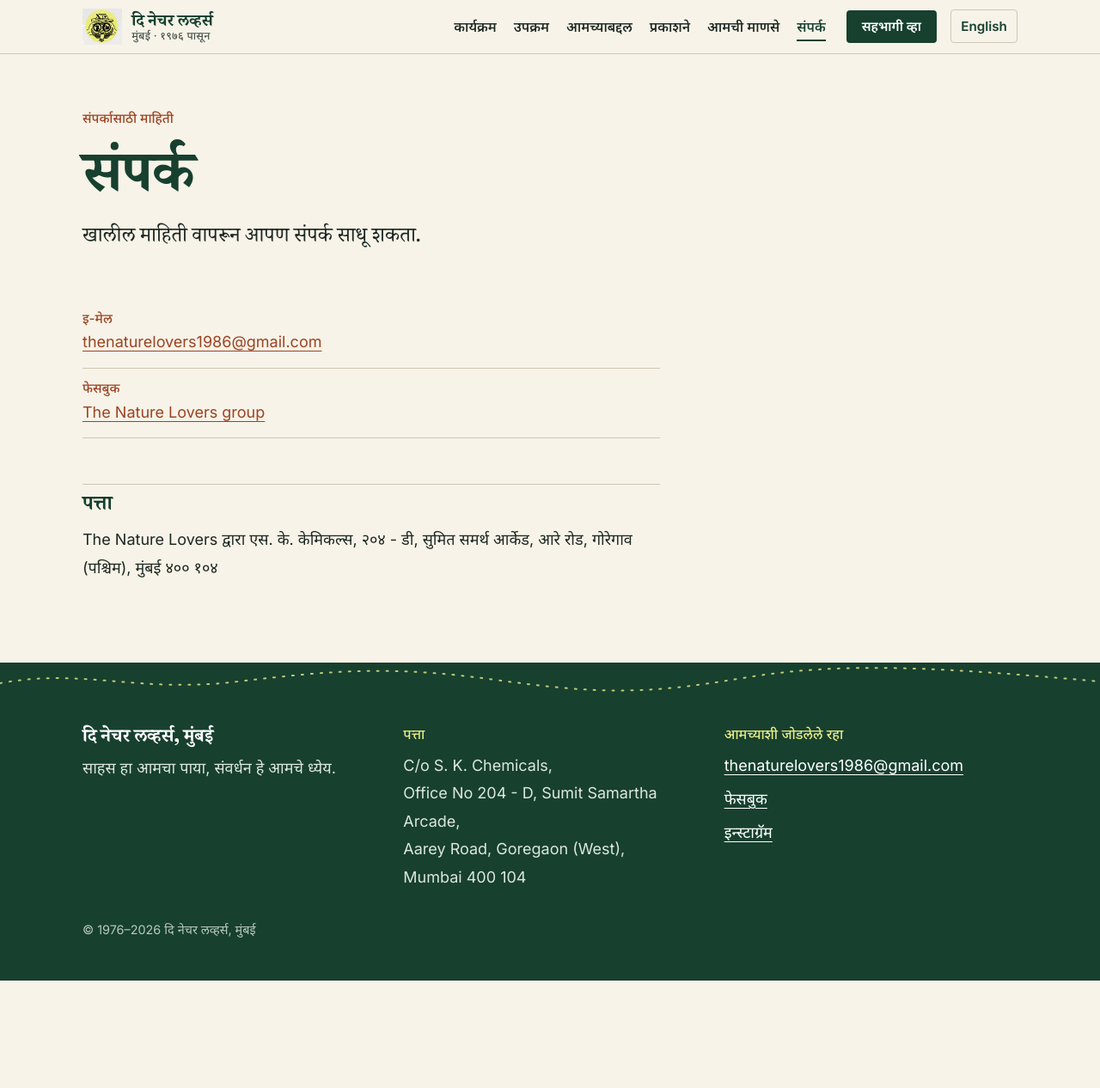
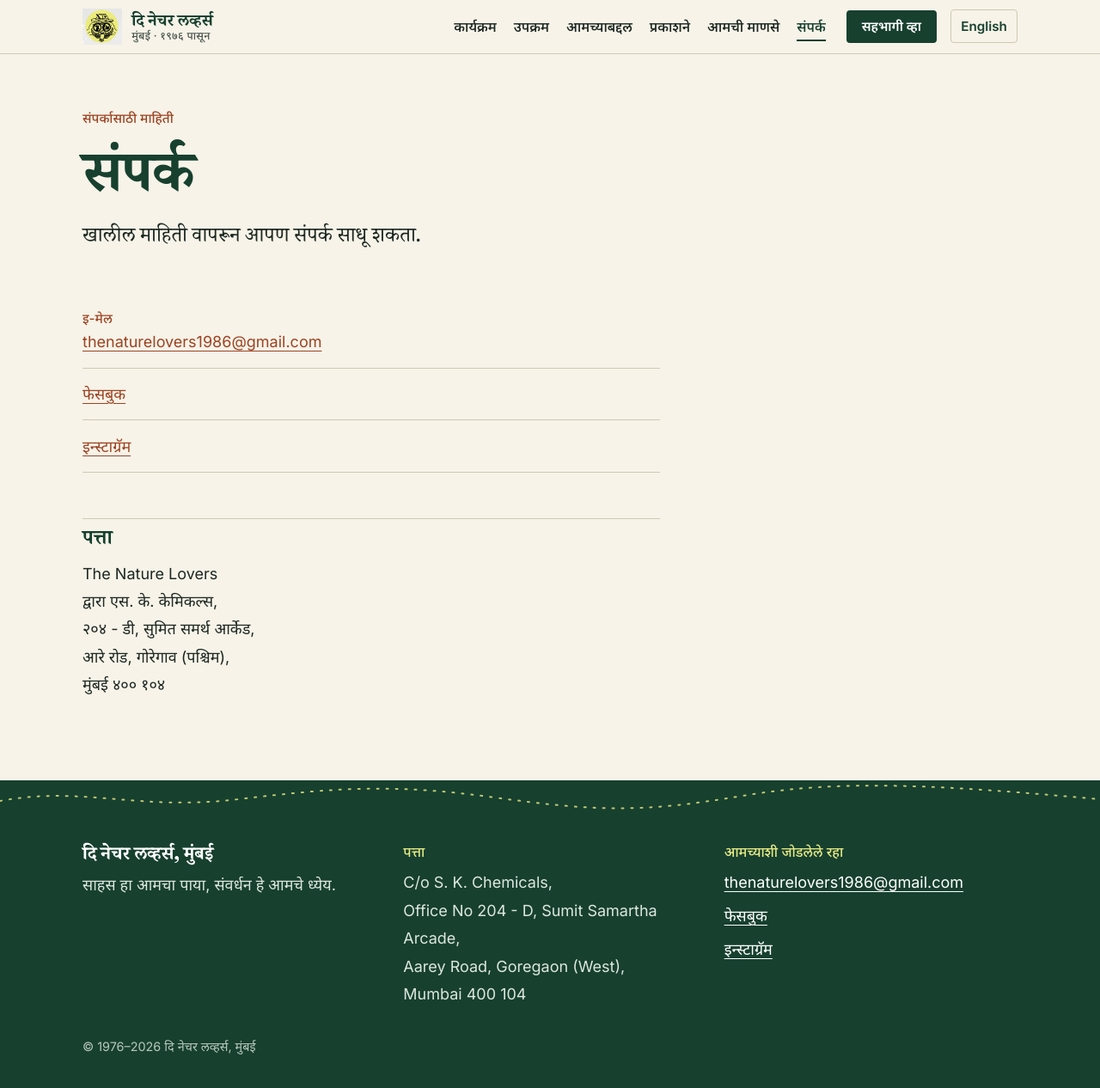
Before and after one commit to thenaturelovers/thenaturelovers.github.io, a Jekyll site: the page built from mr/contact.md, in a window 1280 px wide and 1278 px high. Shown: the top 1266 px of the window at 86% size. Built offline with Jekyll 4.4.1, drawn with Linux system fonts in a browser that asks for light colours.

Commit message:
Fix contact page social links and update Marathi contact page
- Assign t in contact pages so the Facebook/Instagram link text renders
  (page content is rendered before the layout, where t was defined)
- Convert English contact page to HTML
- Update Marathi page with new address, Facebook and Instagram links

Co-Authored-By: Claude Sonnet 5.5 <noreply@anthropic.com>

```diff
--- a/mr/contact.md
+++ b/mr/contact.md
@@ -7,14 +7,16 @@ kicker: संपर्कासाठी माहिती
 lede: खालील माहिती वापरून आपण संपर्क साधू शकता.
 ---
 
+{% assign t = site.data.i18n[page.lang] %}
 <ul class="contact-list">
   <li><span class="field-note">इ-मेल</span><a href="mailto:thenaturelovers1986@gmail.com">thenaturelovers1986@gmail.com</a></li>
-  <li><span class="field-note">फेसबुक</span><a href="https://www.facebook.com/groups/127835447230299/">The Nature Lovers group</a></li>
+  <li><span class="field-note"></span><a href="https://www.facebook.com/thenaturelovers1982">{{ t.facebook }}</a></li>
+  <li><span class="field-note"></span><a href="https://www.instagram.com/thenaturelovers_mumbai">{{ t.instagram }}</a></li>
 </ul>
 
 ### पत्ता
-The Nature Lovers
-द्वारा एस. के. केमिकल्स,
-२०४ - डी, सुमित समर्थ आर्केड,
-आरे रोड, गोरेगाव (पश्चिम),
+The Nature Lovers <br />
+द्वारा एस. के. केमिकल्स, <br />
+२०४ - डी, सुमित समर्थ आर्केड, <br />
+आरे रोड, गोरेगाव (पश्चिम), <br />
 मुंबई ४०० १०४
```
Also changed, not shown: contact.html (added, +24 -0 lines), contact.md (deleted, +0 -20 lines).
